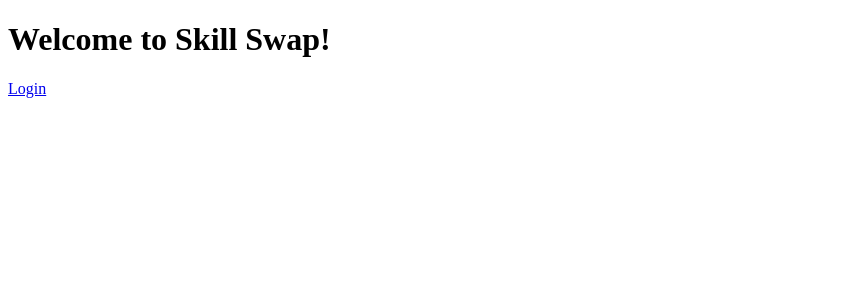
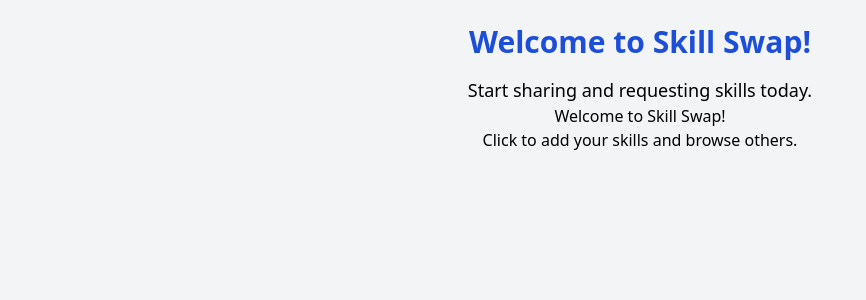
Before and after one commit to HitakshiCodes/skill-swap-platform, a Flask app: page / in a window 1280 px wide. Shown: the top 300 px of the page, without its empty margins (0-866 px from the left). Run offline with Flask 3, Linux system fonts and the light colour scheme; some libraries are stand-ins or nearby versions.

Commit message:
Saving local changes before pulling

```diff
--- a/app.py
+++ b/app.py
@@ -1,26 +1,17 @@
-from flask import Flask, render_template, request, redirect
-from database import engine, Base
-from model.user import User
+from flask import Flask, render_template
+from flask_sqlalchemy import SQLAlchemy
 
 app = Flask(__name__)
-
-# Create database tables
-Base.metadata.create_all(bind=engine)
+app.config['SQLALCHEMY_DATABASE_URI'] = 'sqlite:///skillswap.db'
+app.config['SQLALCHEMY_TRACK_MODIFICATIONS'] = False
+db = SQLAlchemy(app)
 
 @app.route('/')
 def home():
     return render_template('index.html')
-
-@app.route('/login', methods=["GET", "POST"])
-def login():
-    if request.method == "POST":
-        name = request.form['name']
-        return render_template("dashboard.html", name=name)
-    return render_template("login.html")
-
-@app.route('/dashboard')
-def dashboard():
-    return render_template("dashboard.html", name="Test User")
+from model.user import User
+with app.app_context():
+    db.create_all()
 
 if __name__ == '__main__':
     app.run(debug=True)
--- a/templates/index.html
+++ b/templates/index.html
@@ -1,8 +1,15 @@
 <!DOCTYPE html>
-<html>
-<head><title>Home</title></head>
-<body>
-    <h1>Welcome to Skill Swap!</h1>
-    <a href="/login">Login</a>
+<html lang="en">
+<head><script src="https://cdn.tailwindcss.com"></script>
+
+  <title>Skill Swap Platform</title>
+</head>
+<body class="bg-gray-100 text-center p-6">
+  <h1 class="text-3xl font-bold text-blue-700">Welcome to Skill Swap!</h1>
+  <p class="mt-4 text-lg">Start sharing and requesting skills today.</p>
+
+
+  <h1>Welcome to Skill Swap!</h1>
+  <p>Click to add your skills and browse others.</p>
 </body>
 </html>
```
Also changed, not shown: model/user.py (+9 -10 lines).
